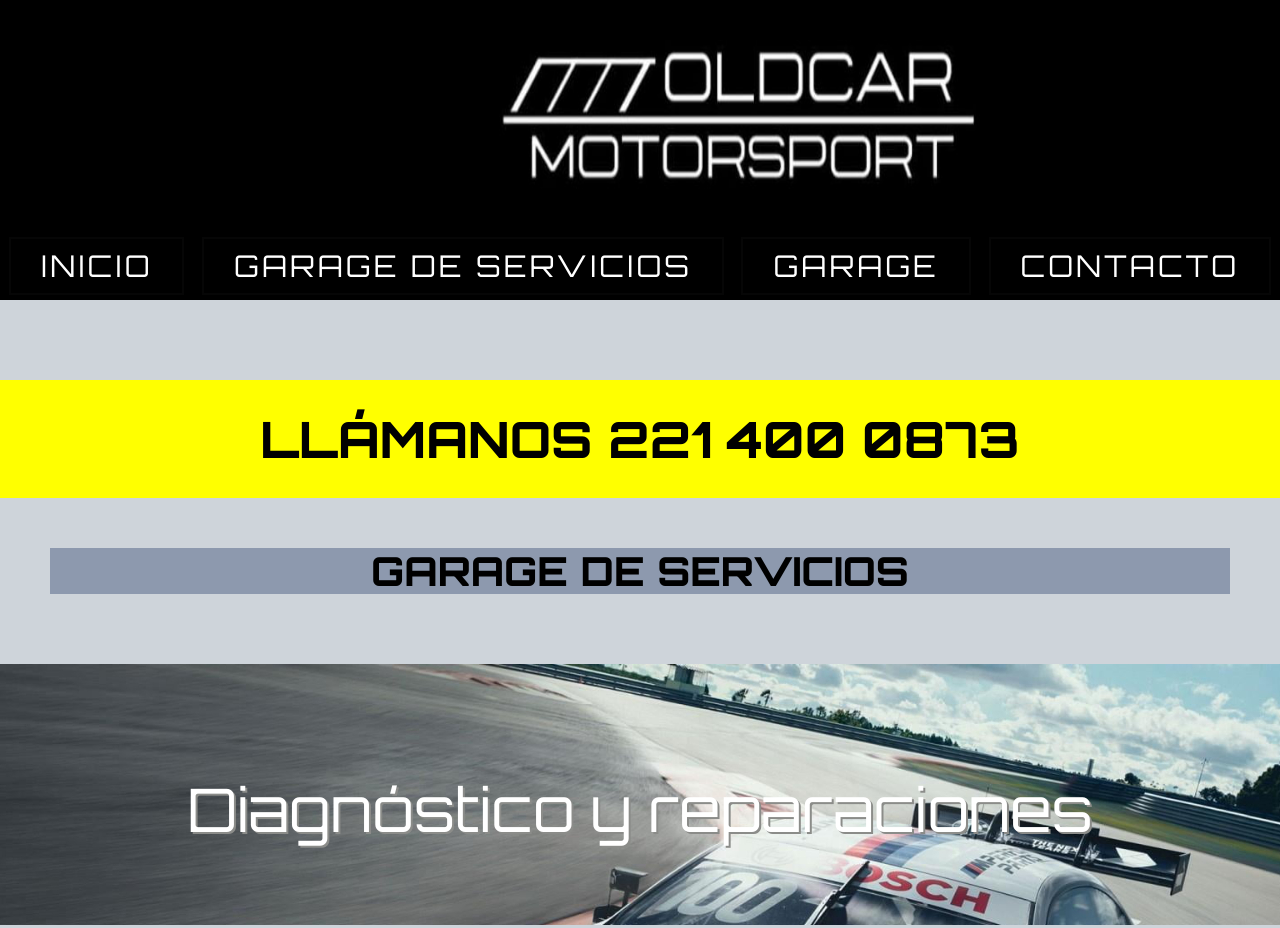
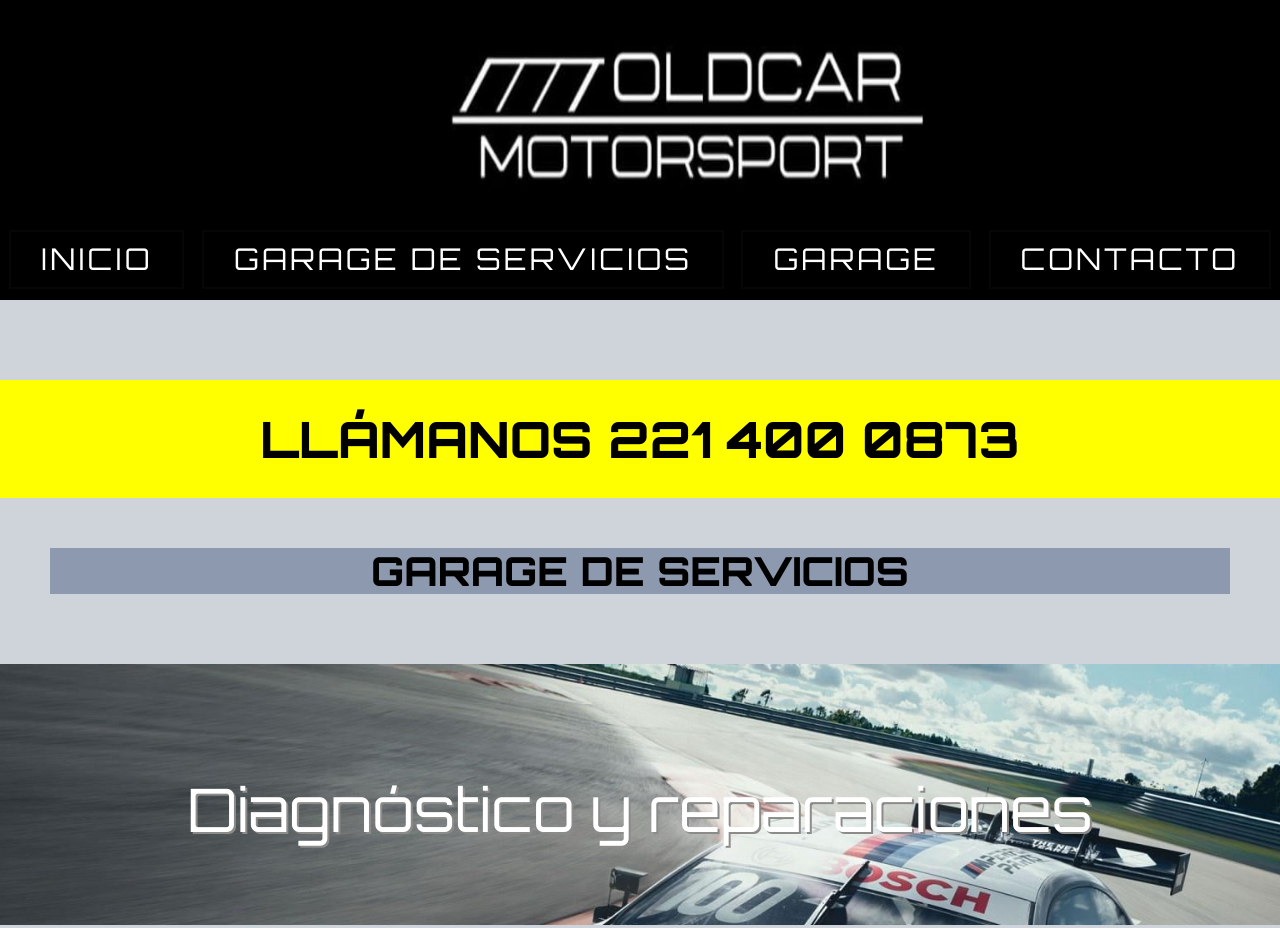
Before and after one commit to akdevlabs/Oldcarmotor, a plain HTML site: page index.html in a window 1280 px wide. Shown: the top 928 px of the page. Drawn offline with nearby package versions, Linux system fonts and the light colour scheme.

Commit message:
Add files via upload

```diff
--- a/styles.css
+++ b/styles.css
@@ -14,14 +14,19 @@ body{
     padding-bottom:50px ;
 }
 .logo-Oc{
-
+    display: block ;
+   position:relative ;
+  left:35% ;
+    right:30%;
+    text-align: center;
     width: 500px;
     height: 150px;
     padding-top:40px ;
     padding-bottom:40px ;
+
     padding-left:auto ;
-    padding-left:39% ;
 }
+
 .Intro-btn{
     display: flex;
     justify-content: space-around;
```
